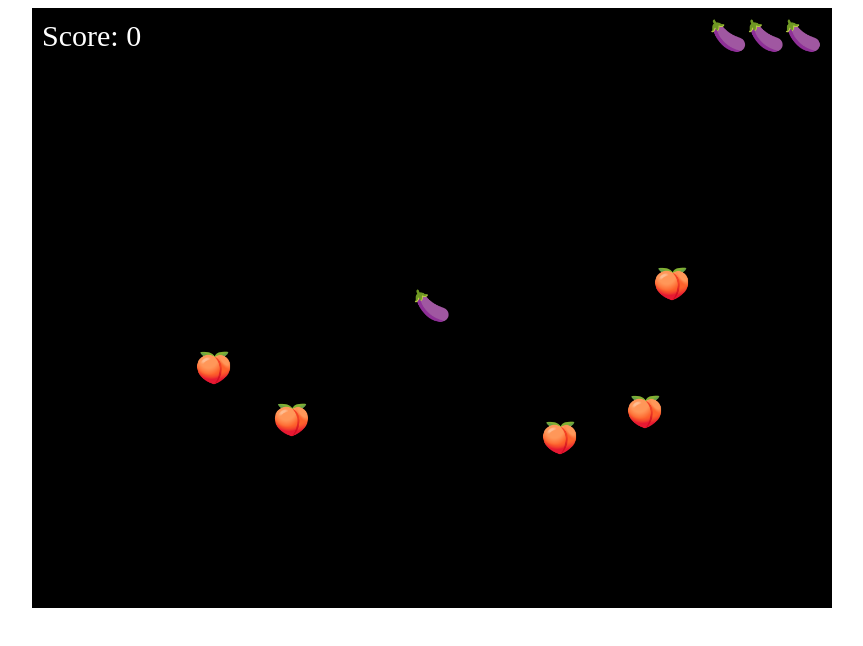
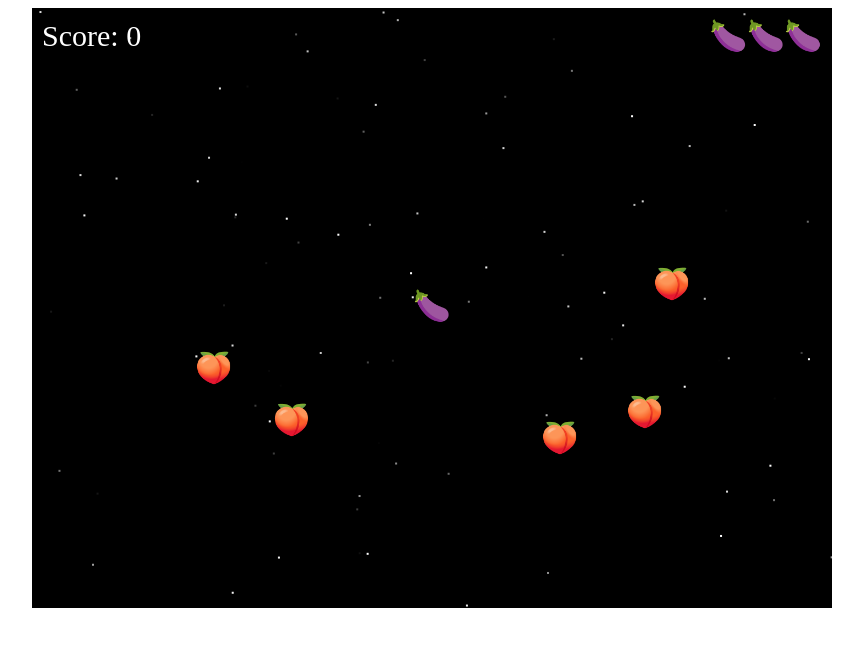
Before and after one commit to zenoconorart/assdestroyed, a plain HTML site: page index.html in a window 1280 px wide. Shown: the whole page, without its empty margins (208-1071 px from the left). Drawn offline with Linux system fonts and the light colour scheme.

Commit message:
Add starfield and twinkle animation

```diff
--- a/index.html
+++ b/index.html
@@ -48,6 +48,19 @@ engineOsc.type = 'sine';
 engineGain.gain.value = 0;
 engineOsc.connect(engineGain).connect(audioCtx.destination);
 engineOsc.start();
+// Star field
+const stars = [];
+function initStars(){
+  for(let i=0;i<100;i++){
+    stars.push({
+      x: Math.random()*canvas.width,
+      y: Math.random()*canvas.height,
+      phase: Math.random()*Math.PI*2,
+      speed: 0.01 + Math.random()*0.02
+    });
+  }
+}
+initStars();
 // Tunable game constants (slightly slower overall)
 const TURN_SPEED = 0.05;
 const ACCELERATION = 0.05;
@@ -115,6 +128,7 @@ document.addEventListener('keydown',e=>{
 document.addEventListener('keyup',e=>{keys[e.code]=false;});
 function update(){
   if(gameOver || waiting || levelComplete) return;
+  stars.forEach(s=>{s.phase+=s.speed;});
   if(keys['ArrowLeft']) ship.angle -= TURN_SPEED;
   if(keys['ArrowRight']) ship.angle += TURN_SPEED;
   if(keys['ArrowUp']) {
@@ -180,6 +194,11 @@ function update(){
 }
 function draw(){
   ctx.clearRect(0,0,canvas.width,canvas.height);
+  stars.forEach(s=>{
+    const alpha = 0.5 + 0.5*Math.sin(s.phase);
+    ctx.fillStyle = `rgba(255,255,255,${alpha})`;
+    ctx.fillRect(s.x, s.y, 2, 2);
+  });
   ctx.font='30px serif';
   ctx.textAlign='center';
   ctx.textBaseline='middle';
```
